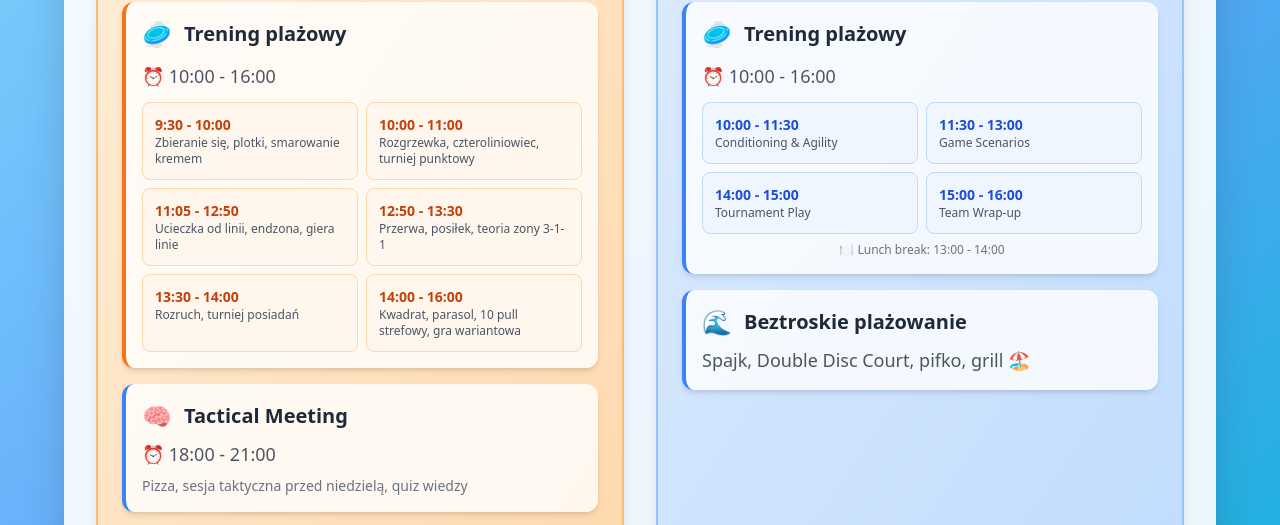
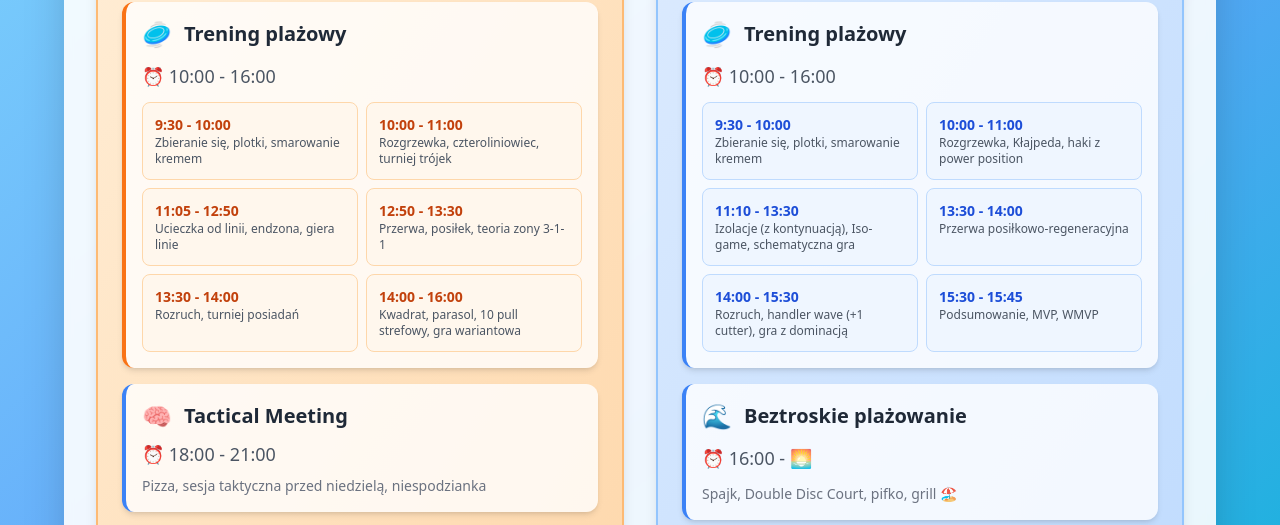
Before and after one commit to Czaplon/rjp-beach-page, a plain HTML site: page index.html in a window 1280 px wide. Shown: the part 244-769 px from the top of the page. Drawn offline with nearby package versions, Linux system fonts and the light colour scheme.

Commit message:
adding info

```diff
--- a/index.html
+++ b/index.html
@@ -88,7 +88,7 @@
                                     </div>
                                     <div class="bg-orange-50 rounded-lg p-3 border border-orange-200">
                                         <div class="text-sm font-semibold text-orange-700">10:00 - 11:00</div>
-                                        <div class="text-xs text-gray-600">Rozgrzewka, czteroliniowiec, turniej punktowy</div>
+                                        <div class="text-xs text-gray-600">Rozgrzewka, czteroliniowiec, turniej trójek</div>
                                     </div>
                                     <div class="bg-orange-50 rounded-lg p-3 border border-orange-200">
                                         <div class="text-sm font-semibold text-orange-700">11:05 - 12:50</div>
@@ -118,7 +118,7 @@
                                     ⏰ 18:00 - 21:00
                                 </div>
                                 <div class="text-sm text-gray-500 mt-2">
-                                    Pizza, sesja taktyczna przed niedzielą, quiz wiedzy
+                                    Pizza, sesja taktyczna przed niedzielą, niespodzianka
                                 </div>
                             </div>
 
@@ -161,34 +161,42 @@
                                 <!-- Sub-sections for Sunday practice -->
                                 <div class="grid grid-cols-1 sm:grid-cols-2 gap-2 mt-3">
                                     <div class="bg-blue-50 rounded-lg p-3 border border-blue-200">
-                                        <div class="text-sm font-semibold text-blue-700">10:00 - 11:30</div>
-                                        <div class="text-xs text-gray-600">Conditioning & Agility</div>
+                                        <div class="text-sm font-semibold text-blue-700">9:30 - 10:00</div>
+                                        <div class="text-xs text-gray-600">Zbieranie się, plotki, smarowanie kremem</div>
                                     </div>
                                     <div class="bg-blue-50 rounded-lg p-3 border border-blue-200">
-                                        <div class="text-sm font-semibold text-blue-700">11:30 - 13:00</div>
-                                        <div class="text-xs text-gray-600">Game Scenarios</div>
+                                        <div class="text-sm font-semibold text-blue-700">10:00 - 11:00</div>
+                                        <div class="text-xs text-gray-600">Rozgrzewka, Kłajpeda, haki z power position</div>
                                     </div>
                                     <div class="bg-blue-50 rounded-lg p-3 border border-blue-200">
-                                        <div class="text-sm font-semibold text-blue-700">14:00 - 15:00</div>
-                                        <div class="text-xs text-gray-600">Tournament Play</div>
+                                        <div class="text-sm font-semibold text-blue-700">11:10 - 13:30</div>
+                                        <div class="text-xs text-gray-600">Izolacje (z kontynuacją), Iso-game, schematyczna gra</div>
                                     </div>
                                     <div class="bg-blue-50 rounded-lg p-3 border border-blue-200">
-                                        <div class="text-sm font-semibold text-blue-700">15:00 - 16:00</div>
-                                        <div class="text-xs text-gray-600">Team Wrap-up</div>
+                                        <div class="text-sm font-semibold text-blue-700">13:30 - 14:00</div>
+                                        <div class="text-xs text-gray-600">Przerwa posiłkowo-regeneracyjna</div>
                                     </div>
-                                </div>
-                                <div class="text-xs text-gray-500 mt-2 text-center">
-                                    🍽️ Lunch break: 13:00 - 14:00
+                                    <div class="bg-blue-50 rounded-lg p-3 border border-blue-200">
+                                        <div class="text-sm font-semibold text-blue-700">14:00 - 15:30</div>
+                                        <div class="text-xs text-gray-600">Rozruch, handler wave (+1 cutter), gra z dominacją</div>
+                                    </div>
+                                    <div class="bg-blue-50 rounded-lg p-3 border border-blue-200">
+                                        <div class="text-sm font-semibold text-blue-700">15:30 - 15:45</div>
+                                        <div class="text-xs text-gray-600">Podsumowanie, MVP, WMVP</div>
+                                    </div>
                                 </div>
                             </div>
 
                             <!-- Free time section -->
                             <div class="bg-white/80 rounded-xl p-4 shadow-md border-l-4 border-blue-500">
-                                <div class="flex items-center gap-3 mb-2">
+                                <div class="flex items-center gap-3 mb-3">
                                     <span class="text-2xl">🌊</span>
                                     <h3 class="text-xl font-semibold text-gray-800">Beztroskie plażowanie</h3>
                                 </div>
-                                <div class="text-lg text-gray-600 font-medium">
+                                <div class="text-lg text-gray-600 font-medium mb-3">
+                                    ⏰ 16:00 - 🌅
+                                </div>
+                                <div class="text-sm text-gray-500 mt-2">
                                     Spajk, Double Disc Court, pifko, grill 🏖️
                                 </div>
                             </div>
```
